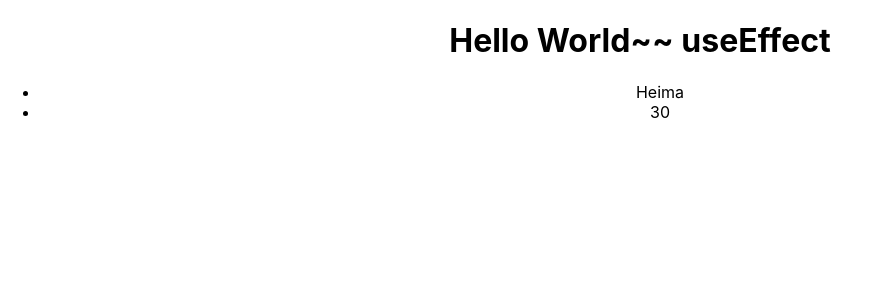
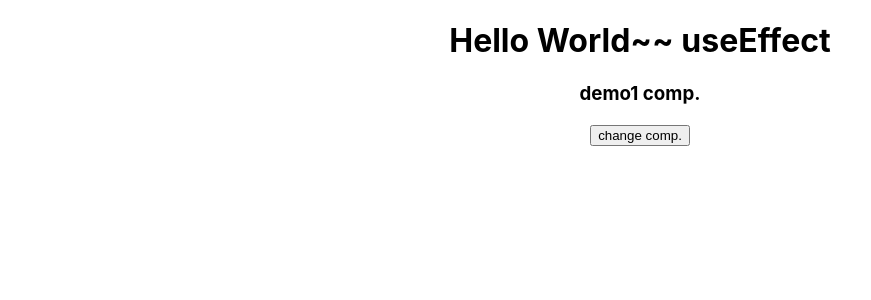
Before and after one commit to gaofeng222/reactsysapp, a React (Create React App) app: page / in a window 1280 px wide. Shown: the top 300 px of the page, without its empty margins (0-871 px from the left). Built offline with nearby package versions, Linux system fonts and the light colour scheme.

Commit message:
add:清楚副作用

```diff
--- a/src/App.js
+++ b/src/App.js
@@ -2,27 +2,32 @@ import "./App.css";
 import { useEffect, useState } from "react";
 import { getUserInfo } from "./api";
 
+function Demo1() {
+  useEffect(() => {
+    const id = setInterval(() => {
+      console.log("demo1");
+    }, 1000);
+    return () => {
+      console.log("demo1 unmount");
+      clearInterval(id);
+    };
+  }, []);
+  return <h3>demo1 comp.</h3>;
+}
+function Demo2() {
+  return <h3>demo2 comp.</h3>;
+}
+
 function App() {
-  console.log("aa");
-  const [userInfo, setUserInfo] = useState(null);
-  useEffect(() => {
-    const getUserInfoData = async () => {
-      const res = await getUserInfo();
-      console.log(res);
-      setUserInfo(res);
-    };
-    getUserInfoData();
-    return () => {
-      console.log("cc");
-    };
-  });
+  const [isShow, setIsShow] = useState(true);
+  const changeShow = () => {
+    setIsShow(!isShow);
+  };
   return (
     <div className="App">
       <h1>Hello World~~ useEffect</h1>
-      <ul>
-        <li>{userInfo?.name}</li>
-        <li>{userInfo?.age}</li>
-      </ul>
+      {isShow ? <Demo1 /> : <Demo2 />}
+      <button onClick={changeShow}>change comp.</button>
     </div>
   );
 }
```
